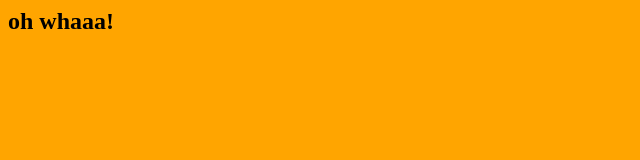
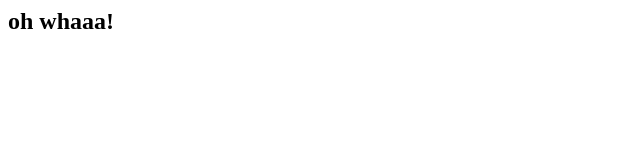
Before and after one commit to Comydev01/web-platform-rtupwy, a plain HTML site: page me.html in a window 1280 px wide. Shown: the whole page, without its empty margins (0-640 px from the left). Drawn offline with Linux system fonts and the light colour scheme.

Commit message:
1 file modified

```diff
--- a/me.html
+++ b/me.html
@@ -1,6 +1,5 @@
 <html>
   <head>
-    <link rel="stylesheet" type="text/css" href="styles.css">
   </head>
   <body>
     <h2>oh whaaa!</h2>
```
